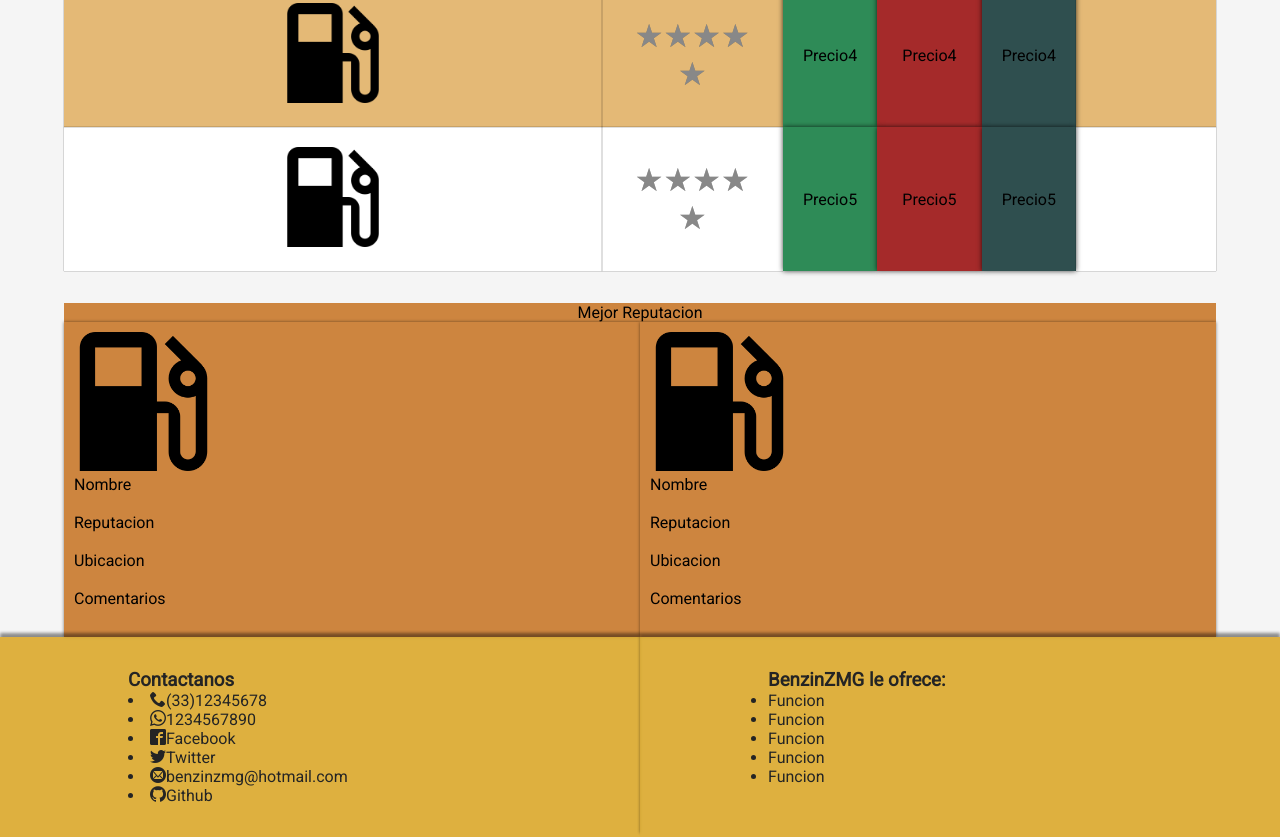
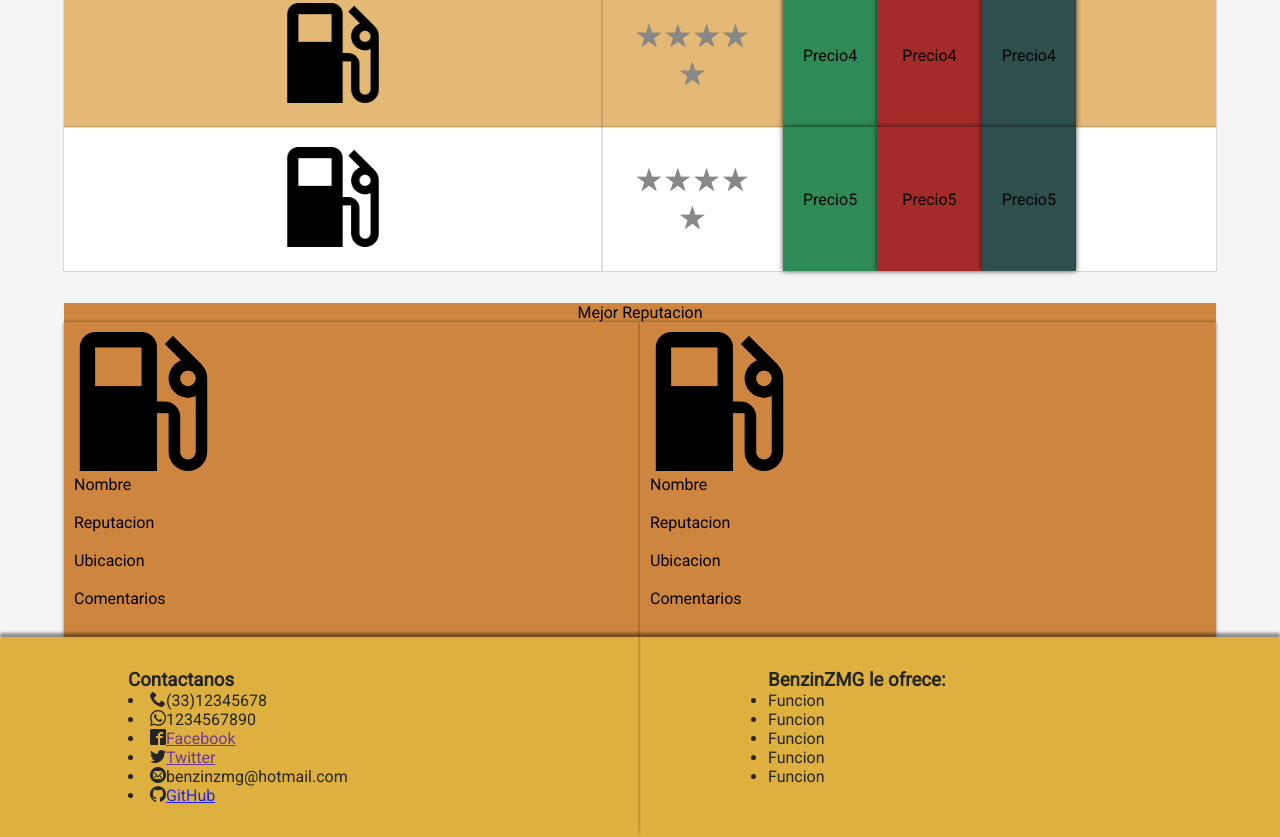
Before and after one commit to L4M0S/FIS_Proyecto, a plain HTML site: page index.html in a window 1280 px wide. Shown: the part 1098-1935 px from the top of the page. Drawn offline with Linux system fonts and the light colour scheme; grey boxes are pictures that could not be loaded; files whose address does not match are found by name.

Commit message:
Agregados links a contacto

```diff
--- a/index.html
+++ b/index.html
@@ -197,10 +197,10 @@
 			<h3>Contactanos</h3>
 			<li><i class="icon-phone"></i>(33)12345678</li>
 			<li><i class="icon-whatsapp"></i>1234567890</li>
-			<li><i class="icon-facebook2"></i>Facebook</li>
-			<li><i class="icon-twitter"></i>Twitter</li>
+			<li><i class="icon-facebook2"></i><a href="">Facebook</a></li>
+			<li><i class="icon-twitter"></i><a href="">Twitter</a></li>
 			<li><i class="icon-mail4"></i>benzinzmg@hotmail.com</li>
-			<li><i class="icon-github"></i>Github</li>
+			<li><i class="icon-github"></i><a href="https://github.com/L4M0S/FIS_Proyecto">GitHub</a></li>
 		</div>
 
 		<div class="contacto-columna">
```
